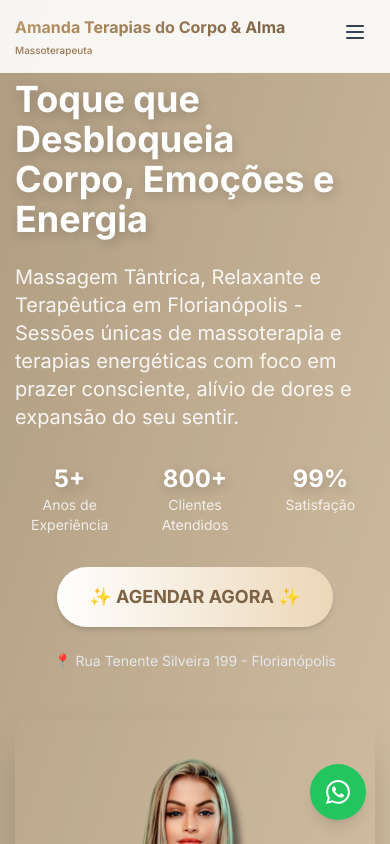
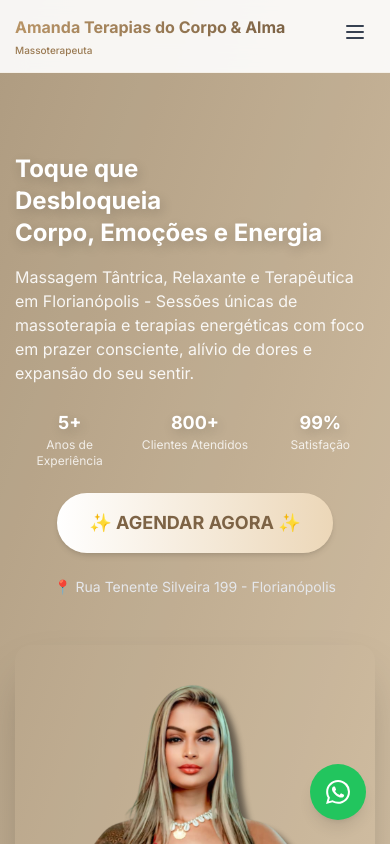
Before and after one commit to lecharles02/amandamassoterapeuta, a Next.js app: page / in a window 390 px wide. Shown: the top 844 px of the page. Built offline with nearby package versions, Linux system fonts and the light colour scheme.

Commit message:
Reduzir tempo de cache para 1 hora

```diff
--- a/components/Hero.tsx
+++ b/components/Hero.tsx
@@ -46,29 +46,29 @@ export default function Hero() {
         <div className="grid lg:grid-cols-2 gap-12 items-center">
           <div>
             <header>
-              <h1 className="text-4xl md:text-6xl lg:text-7xl font-bold mb-6 text-white text-shadow-lg">
+              <h1 className="text-2xl md:text-6xl lg:text-7xl font-bold mb-4 text-white text-shadow-lg">
                 Toque que
                 <span className="text-white block">Desbloqueia</span>
                 <span className="text-white block">Corpo, Emoções e Energia</span>
               </h1>
             </header>
 
-            <p className="text-xl md:text-2xl mb-8 text-white/90">
+            <p className="text-base md:text-2xl mb-6 text-white/90">
               Massagem Tântrica, Relaxante e Terapêutica em Florianópolis - Sessões únicas de massoterapia e terapias energéticas com foco em prazer consciente, alívio de dores e expansão do seu sentir.
             </p>
 
-            <section aria-label="Estatísticas e experiência" className="grid grid-cols-3 gap-4 mb-8">
+            <section aria-label="Estatísticas e experiência" className="grid grid-cols-3 gap-4 mb-6">
               <article className="text-center">
-                <p className="text-2xl font-bold text-white text-shadow-lg" aria-label={`${anos} anos de experiência`}>{anos}</p>
-                <p className="text-sm text-white/80">Anos de Experiência</p>
+                <p className="text-lg md:text-2xl font-bold text-white text-shadow-lg" aria-label={`${anos} anos de experiência`}>{anos}</p>
+                <p className="text-xs md:text-sm text-white/80">Anos de Experiência</p>
               </article>
               <article className="text-center">
-                <p className="text-2xl font-bold text-white text-shadow-lg" aria-label={`${clientes} clientes atendidos`}>{clientes}</p>
-                <p className="text-sm text-white/80">Clientes Atendidos</p>
+                <p className="text-lg md:text-2xl font-bold text-white text-shadow-lg" aria-label={`${clientes} clientes atendidos`}>{clientes}</p>
+                <p className="text-xs md:text-sm text-white/80">Clientes Atendidos</p>
               </article>
               <article className="text-center">
-                <p className="text-2xl font-bold text-white text-shadow-lg" aria-label={`${satisfacao} de satisfação`}>{satisfacao}</p>
-                <p className="text-sm text-white/80">Satisfação</p>
+                <p className="text-lg md:text-2xl font-bold text-white text-shadow-lg" aria-label={`${satisfacao} de satisfação`}>{satisfacao}</p>
+                <p className="text-xs md:text-sm text-white/80">Satisfação</p>
               </article>
             </section>
 
--- a/components/Space.tsx
+++ b/components/Space.tsx
@@ -59,10 +59,10 @@ export default function Space() {
             </ul>
           </div>
           {/* Grade de fotos */}
-          <div className="grid grid-cols-2 gap-20 px-2 md:px-8">
+          <div className="grid grid-cols-1 md:grid-cols-2 gap-8 items-center">
             {imagens.slice(0,2).map((src, idx) => (
-              <div key={idx} className="aspect-square max-w-lg mx-auto flex items-center justify-center h-80 md:h-[24rem]">
-                <img src={src} alt={`Espaço de massagem ${idx+1}`} className="w-full h-full object-cover" />
+              <div key={idx} className="aspect-square max-w-lg mx-auto flex items-center justify-center h-64 md:h-[24rem] w-full">
+                <img src={src} alt={`Espaço de massagem ${idx+1}`} className="w-full h-full object-cover rounded-xl" />
               </div>
             ))}
           </div>
--- a/next.config.js
+++ b/next.config.js
@@ -71,6 +71,18 @@ const nextConfig = {
           },
         ],
       },
+      {
+        source: '/_next/static/(.*)',
+        headers: [
+          { key: 'Cache-Control', value: 'public, max-age=3600, immutable' },
+        ],
+      },
+      {
+        source: '/imagens/(.*)',
+        headers: [
+          { key: 'Cache-Control', value: 'public, max-age=3600, immutable' },
+        ],
+      },
     ]
   },
 
```
